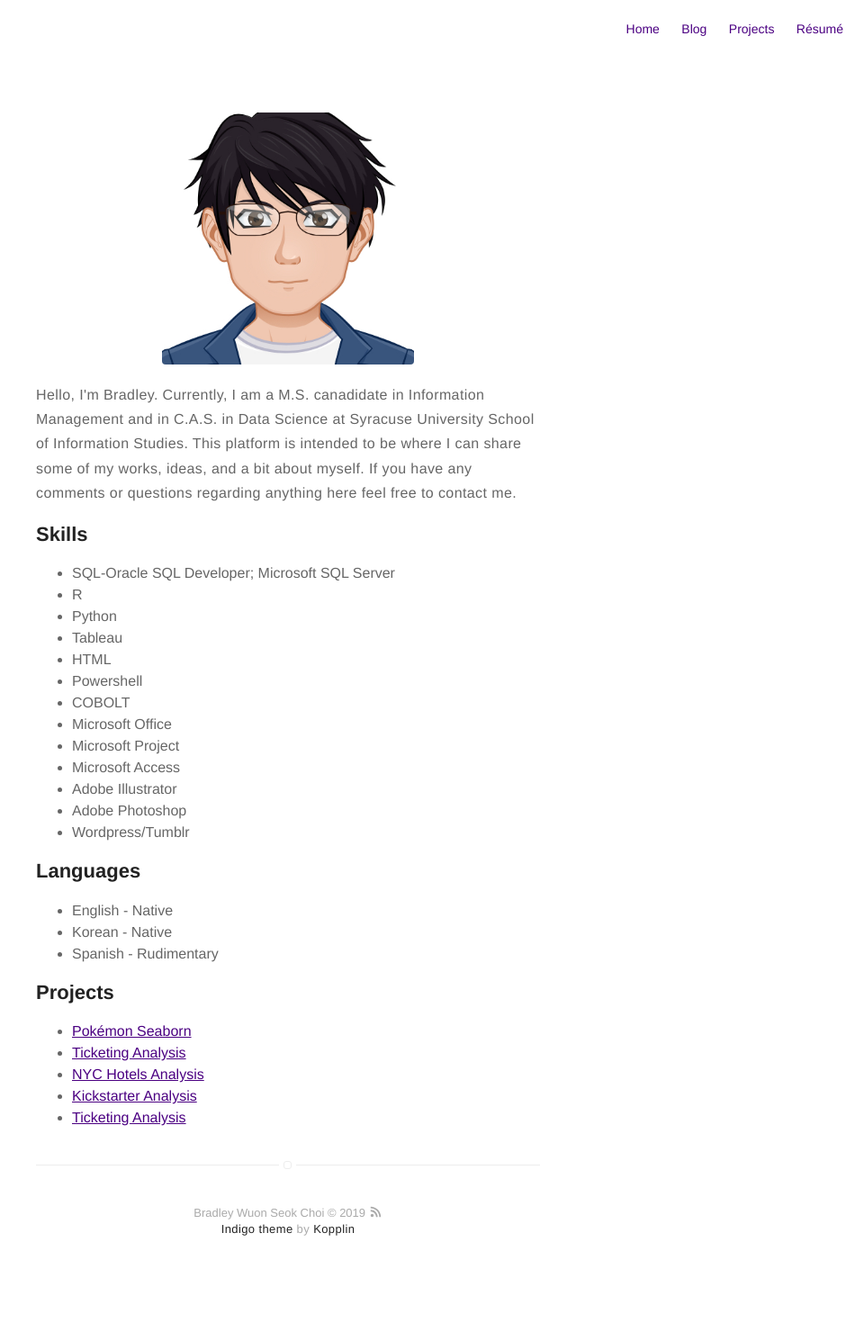
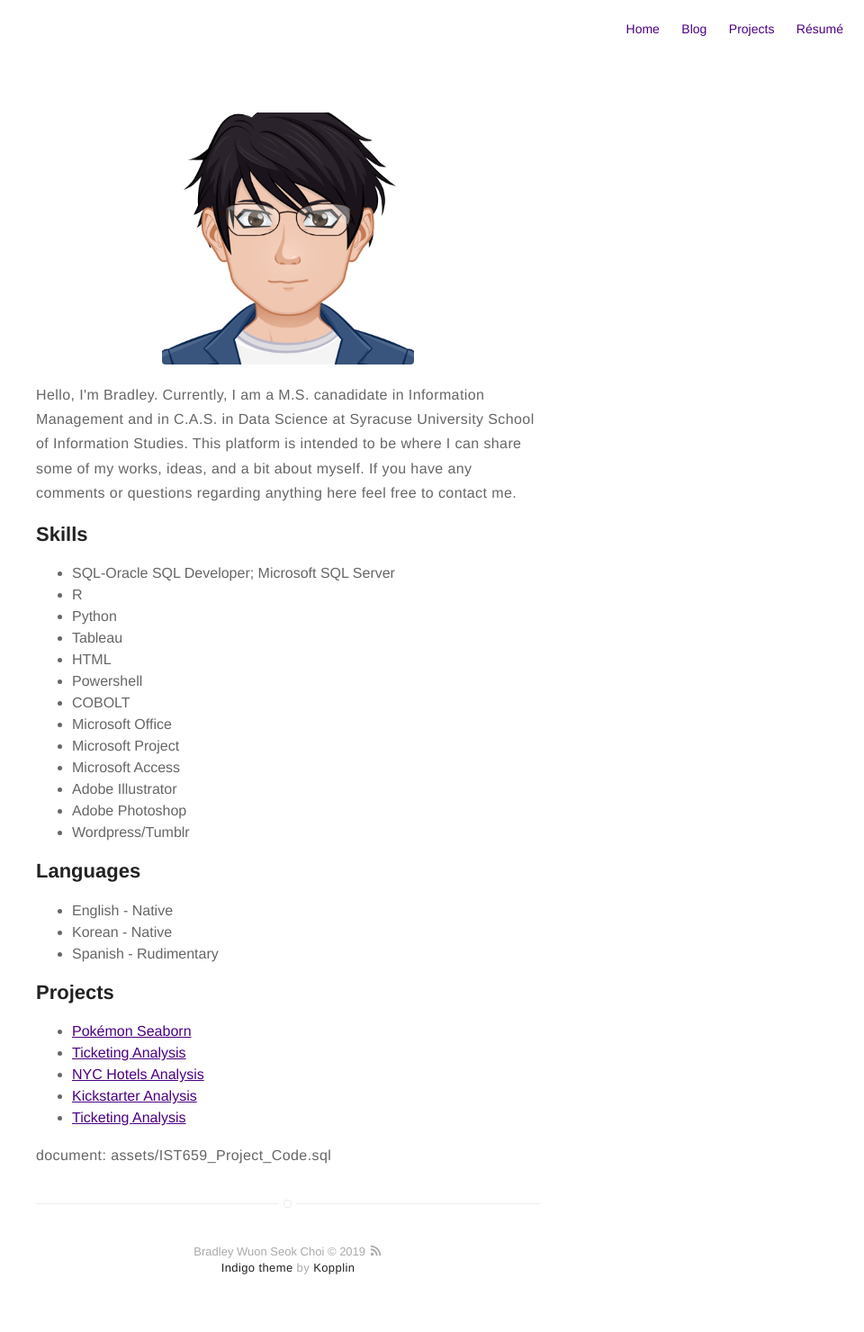
Before and after one commit to bradvision/bradvision.github.io, a Jekyll site: the page built from about.md, in a window 1280 px wide. Shown: the whole page at 90% size, without its empty margins (320-1280 px from the left). Built offline with Jekyll 4.4.1, drawn with Linux system fonts in a browser that asks for light colours; before the commit the page ends 1437 px from its top, so only the background shows below that.

Commit message:
Update about.md

```diff
--- a/about.md
+++ b/about.md
@@ -45,3 +45,4 @@ feel free to contact me.</p>
 	<li><a href="https://github.com/bradvision/IST687-IST719/blob/master/VisualisationPosterProjectcode.R">Kickstarter Analysis</a></li>
 	<li><a href="https://github.com/bradvision/TicketingAnalysisProj/blob/master/Code.R">Ticketing Analysis</a></li>
 </ul>
+document: assets/IST659_Project_Code.sql
```
